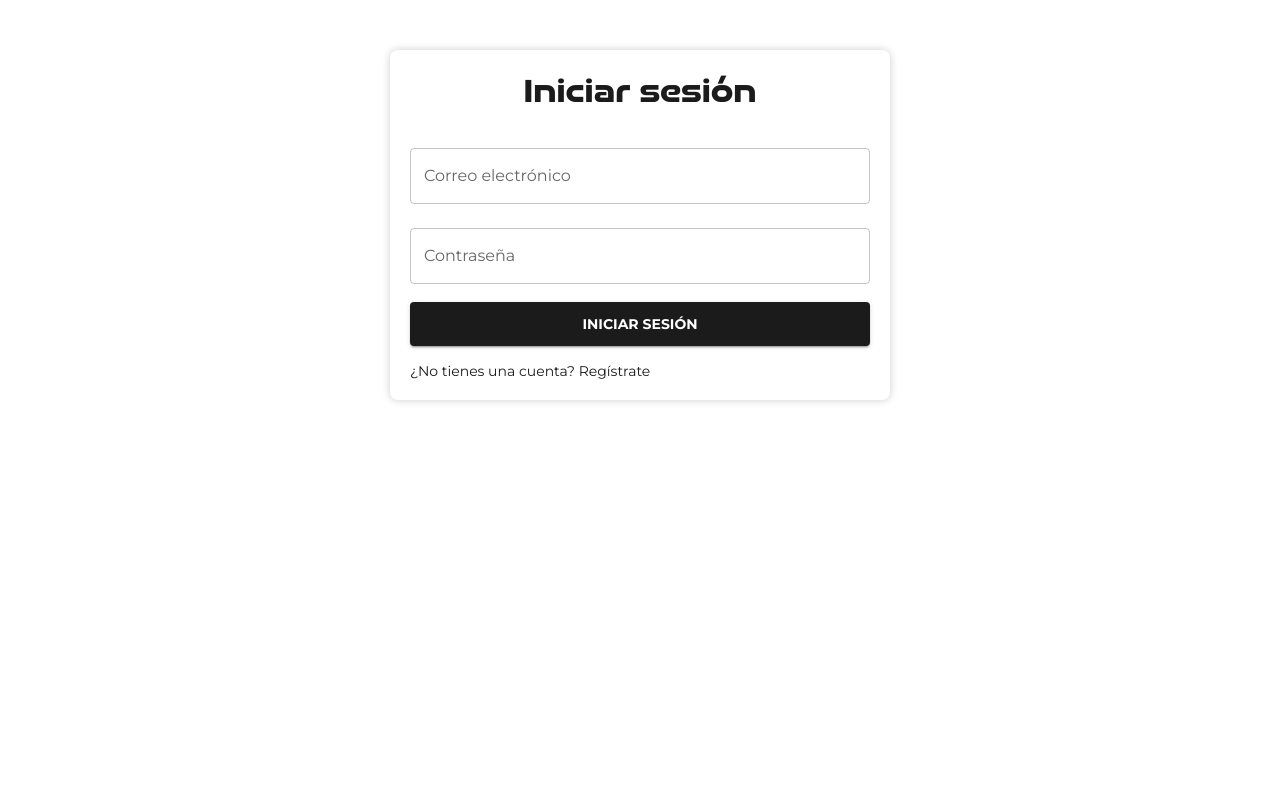
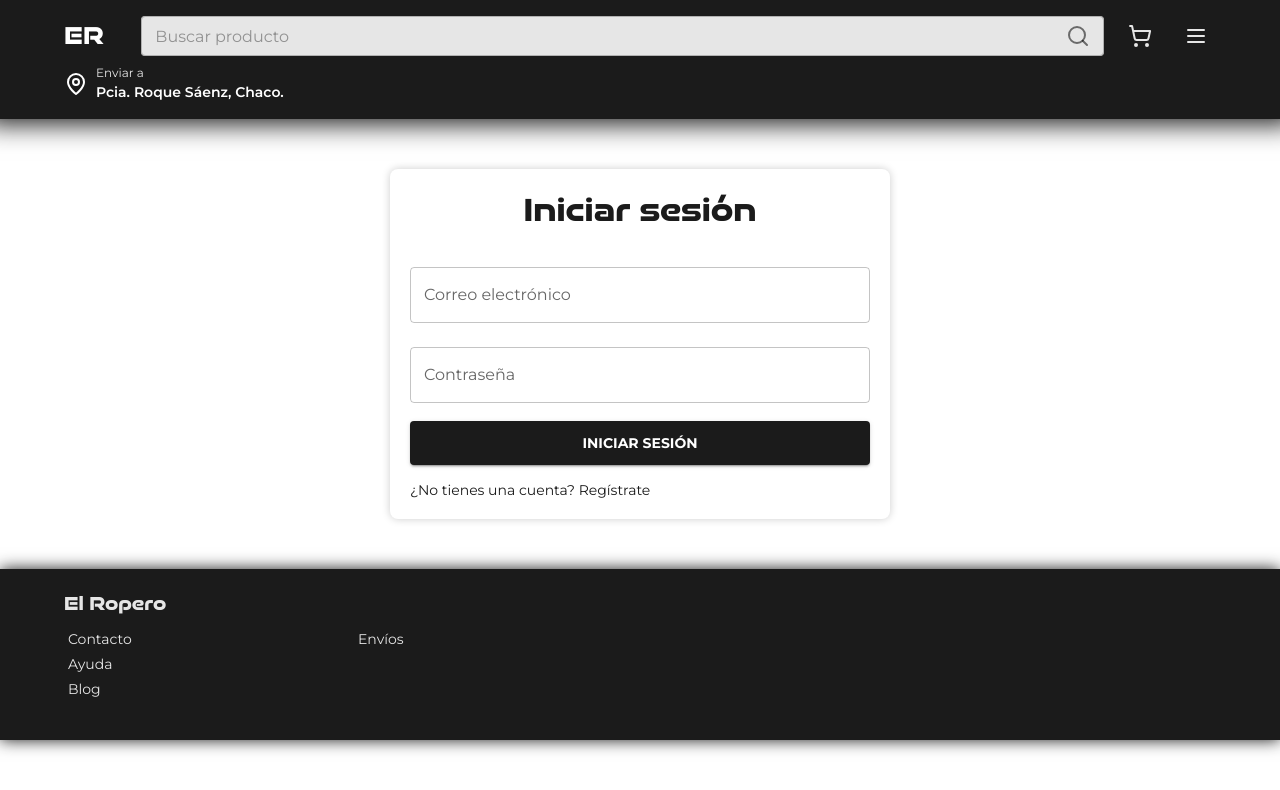
Before and after one commit to kusseba/El-Ropero-CRUD-React, a React (Create React App) app: page /signin in a window 1280 px wide. Shown: the top 790 px of the page. Built offline with nearby package versions, Linux system fonts and the light colour scheme; no server answers.

Commit message:
Actualizar ManageRoutes.jsx

```diff
--- a/src/components/ManageRoutes.jsx
+++ b/src/components/ManageRoutes.jsx
@@ -24,7 +24,13 @@ export function UnProtectedRouter({
 }) {
   const profile = useSelector(selectorProfile);
   if (profile) return <Navigate to={redirectPath} replace />;
-  return children;
+  return(
+      <>
+        <Header />
+        {children}
+        <Footer />
+      </>
+);
 }
 
 export function NormalRouter({ children }) {
```
